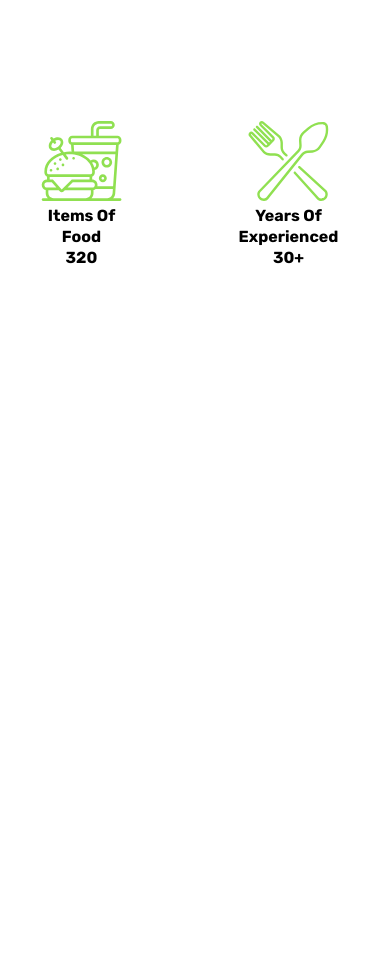
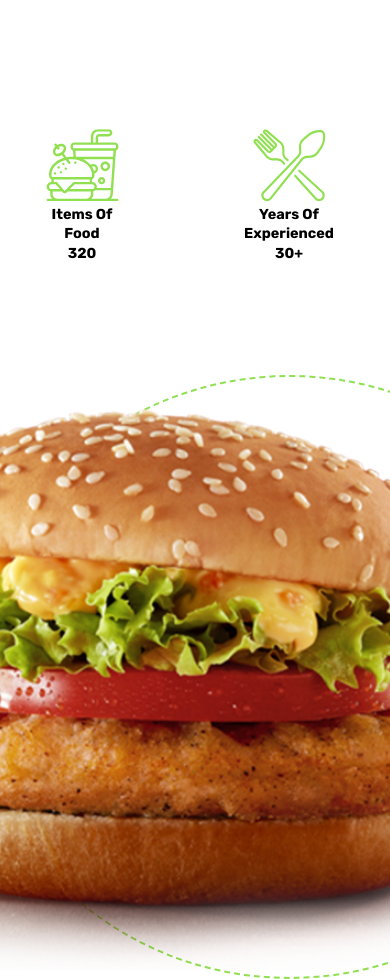
Before and after one commit to tcidrack/fast-food, a plain HTML site: page index.html in a window 390 px wide. Shown: the part 820-1799 px from the top of the page. Before the commit the page ends 1105 px from the top, so only its background shows below. Drawn offline with Linux system fonts and the light colour scheme.

Commit message:
added another hamburger

```diff
--- a/assets/styles/index.css
+++ b/assets/styles/index.css
@@ -165,14 +165,66 @@ main .burguer .price{
     grid-gap: 0 70px;
     margin-top: 205px;
     fill: solid #fff;
+    margin-bottom: 100px;
 }
 
-.logo-chef-icons, .logo-burguer, .logo-cutlery, .logo-pizza, .text-icons {
+.logo-teaser, .text-icons {
     justify-self: center;
     text-align: center;
+    cursor: pointer;
+}
+
+.logo-teaser {
+    transform: scale(0.9);
+    transition: ease 0.3;
+}
+
+.logo-teaser:hover {
+    transform: scale(1);
 }
 
 .teaser p {
     font-weight: 600;
     line-height: 21.26px;
 }
+
+.order-menu {
+    display: grid;
+    grid-template-columns: 1fr 1fr;
+}
+
+.order-menu .big-burger-left {
+    position: relative;
+}
+
+.big-burger-left::after {
+    content: '';
+    display: block;
+    width: 629px;
+    height: 600px;
+    border-radius: 50%;
+    border: 2px dashed var(--primary-color);
+    position: absolute;
+    z-index: -1;
+    bottom: -30px;
+    left: -27px;
+}
+
+.big-burger-left img {
+    position: relative;
+    left: -157px;
+    z-index: 1;
+    margin-top: 50px;
+    transform: scale(1.1);
+}
+
+/*
+.menu-ordering-options {
+    display: grid;
+    grid-template-columns: ;
+    justify-content: center;
+    align-items: center;
+    width: 100px;
+    height: 100px;
+}
+*/
--- a/index.html
+++ b/index.html
@@ -51,26 +51,32 @@
     </main>
 
     <div class="teaser">
-        <div class="logo-chef-icons">
+        <div class="logo-chef-icons logo-teaser">
             <img src="assets/imgs/logo-chef.svg" alt="logo chef">
             <p class="text-icons">Professional Chefs</p>
             <p>420</p>
         </div>
-        <div class="logo-burguer">
+        <div class="logo-burguer logo-teaser">
             <img src="assets/imgs/logo-hamburguer.svg" alt="logo hamburguer">
             <p class="text-icons">Items Of Food</p>
             <p>320</p>
         </div>
-        <div class="logo-cutlery">
+        <div class="logo-cutlery logo-teaser">
             <img src="assets/imgs/logo-cutlery.svg" alt="logo years cutlery">
             <p class="text-icons">Years Of Experienced</p>
             <p>30+</p>
         </div>
-        <div class="logo-pizza">
+        <div class="logo-pizza logo-teaser">
             <img src="assets/imgs/logo-pizza.svg" alt="logo pizza">
             <p class="text-icons">Happy Customers</p>
             <p>220</p>
         </div>
+    </div>
+
+    <div class="order-menu">
+
+        <div class="big-burger-left">
+            <img src="assets/imgs/burguer.png" alt="Burguer">
         </div>
 
         <!-- <div class="menu-ordering-options">
@@ -83,7 +89,7 @@
             <div class="buttons">
                 <button class="btn button-options-table primary-color">See All</button>
             </div>
-
         </div> -->
+    </div>
 </body>
 </html>
```
Lines whose indentation alone changed are shown as unchanged.
